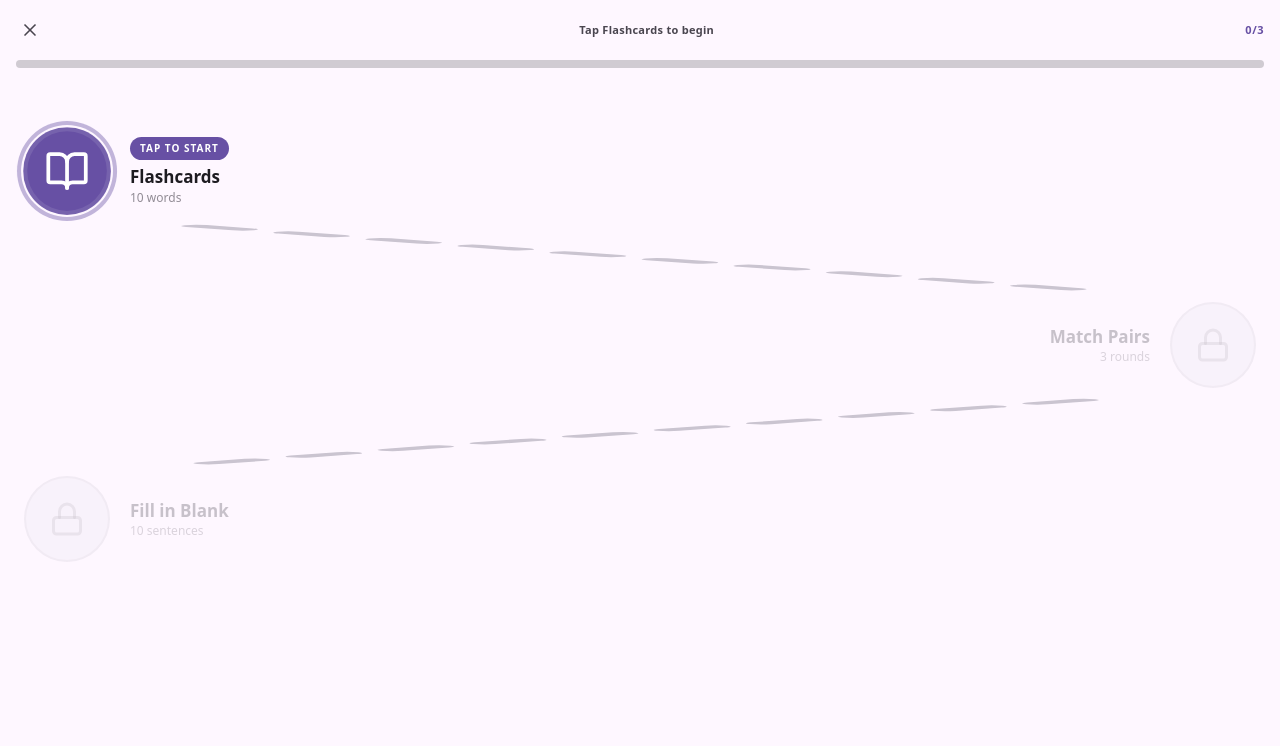
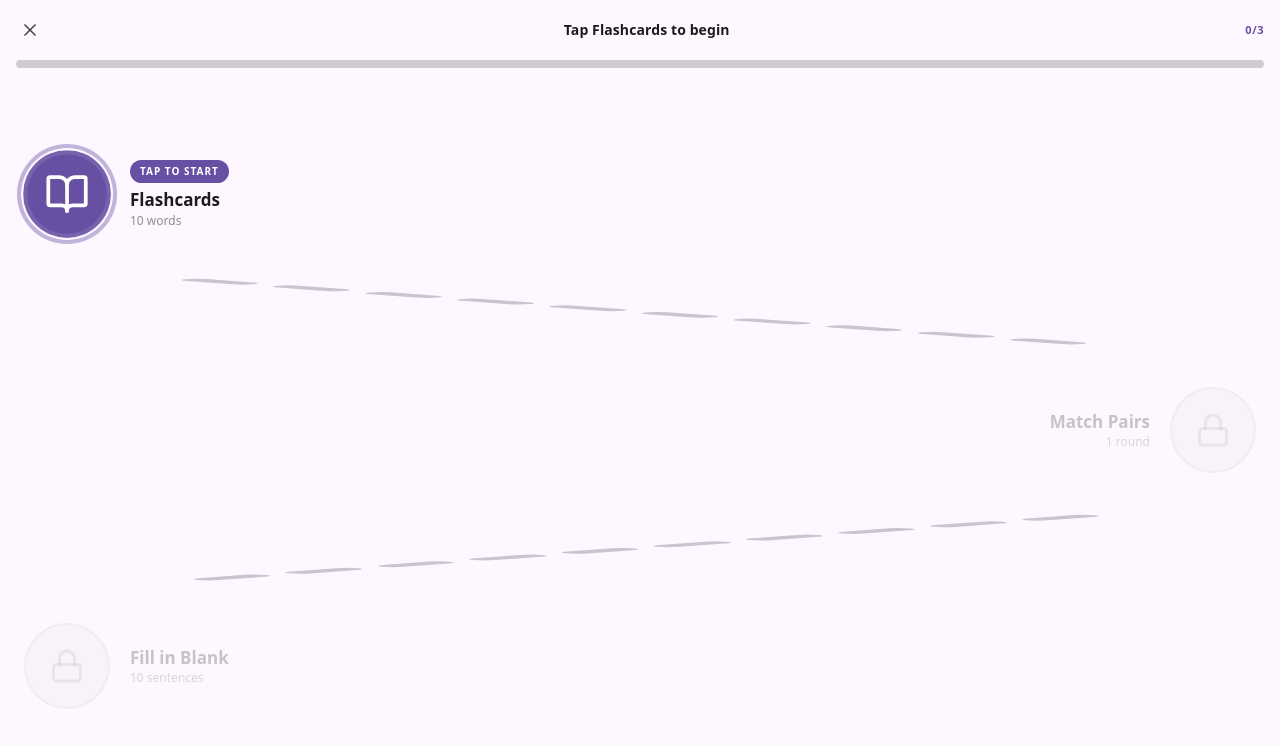
Before and after one commit to shafiullahcrazyman/Vocabify, a React (Vite) app: page /#/learn in a window 1280 px wide. Shown: the top 746 px of the page. Built offline with nearby package versions, Linux system fonts and the light colour scheme.

Commit message:
Add files via upload

```diff
--- a/src/screens/Learn.tsx
+++ b/src/screens/Learn.tsx
@@ -91,7 +91,7 @@ export const Learn: React.FC = () => {
   const [sessionWords] = useState<WordFamily[]>(() =>
     buildSession(words, progress.learned, settings.dailyGoal)
   );
-  const matchBatches = useMemo(() => chunkArray(sessionWords, 4), [sessionWords]);
+  const matchBatches = useMemo(() => chunkArray(sessionWords, settings.dailyGoal), [sessionWords, settings.dailyGoal]);
 
   const [view, setView]                = useState<LearnView>({ mode: 'path' });
   const [completedPhases, setCompleted] = useState<Set<string>>(new Set());
@@ -229,7 +229,7 @@ export const Learn: React.FC = () => {
           >
             <X className="w-5 h-5" />
           </button>
-          <p className="m3-label-small text-on-surface-variant tracking-wide">
+          <p className="m3-title-small text-on-surface font-semibold">
             {subLabel}
           </p>
           <span className="m3-label-small text-primary font-bold">
@@ -269,7 +269,7 @@ export const Learn: React.FC = () => {
               animate={{ opacity: 1 }}
               exit={{ opacity: 0, x: -24 }}
               transition={{ duration: 0.22 }}
-              className="px-6 pt-10 pb-28 flex flex-col"
+              className="px-6 flex flex-col min-h-[calc(100vh-100px)] justify-evenly py-8"
             >
               {phaseNodes.map((node, i) => {
                 const side = SIDES[i];
@@ -284,7 +284,7 @@ export const Learn: React.FC = () => {
                     {/* Node row */}
                     <div
                       ref={isCurrent ? activeNodeRef : undefined}
-                      className="py-2"
+                      className=""
                     >
                       <PathNode
                         node={node}
```
